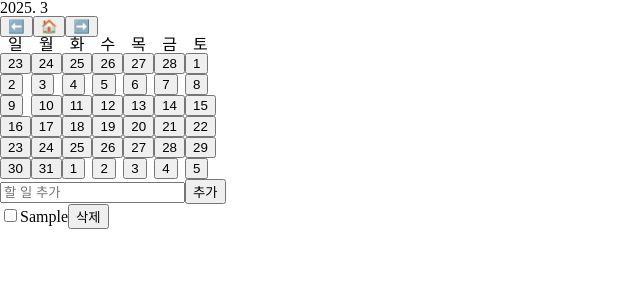
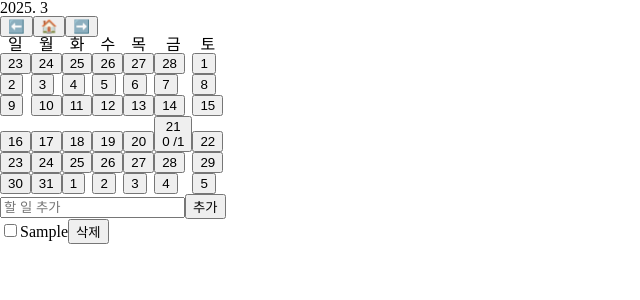
Before and after one commit to CEOS-Developers/react-todo-21th, a React (Vite) app: page / in a window 1280 px wide. Both pictures are taken after typing "Sample" into the empty fields and a click on the button "추가". Shown: the top 300 px of the page, without its empty margins (0-640 px from the left). Built offline with nearby package versions, Linux system fonts and the light colour scheme.

Commit message:
feat: add done, total count
done count / total count
if there is no todo, nothing is displayed

```diff
--- a/src/components/Calendar.tsx
+++ b/src/components/Calendar.tsx
@@ -1,6 +1,7 @@
 import styled from 'styled-components';
 import { Day } from '../types/day';
 import { ChangeMonth, GoToToday, SelectDateKey } from '../types/dayActions';
+import { TodoStats } from '../types/todo';
 import CalendarHeader from './CalendarHeader';
 import CalendarBody from './CalendarBody';
 
@@ -10,6 +11,7 @@ interface CalendarProps {
   thisYear: number;
   thisMonth: number;
   daysByWeek: Day[][];
+  dateStats: TodoStats;
   onChangeMonth: ChangeMonth;
   onGoToToday: GoToToday;
   onSelectDateKey: SelectDateKey;
@@ -21,6 +23,7 @@ function Calendar({
   thisYear,
   thisMonth,
   daysByWeek,
+  dateStats,
   onChangeMonth,
   onGoToToday,
   onSelectDateKey,
@@ -38,6 +41,7 @@ function Calendar({
         selectedDateKey={selectedDateKey}
         daysByWeek={daysByWeek}
         onSelectDateKey={onSelectDateKey}
+        dateStats={dateStats}
       />
     </CalendarContainer>
   );
--- a/src/components/CalendarBody.tsx
+++ b/src/components/CalendarBody.tsx
@@ -2,6 +2,7 @@ import styled from 'styled-components';
 import { WEEKDAY } from '../constants/texts';
 import { Day } from '../types/day';
 import { SelectDateKey } from '../types/dayActions';
+import { TodoStats } from '../types/todo';
 import formatDateKey from '../utils/formatDateKey';
 
 interface CalendarBodyProps {
@@ -9,6 +10,7 @@ interface CalendarBodyProps {
   selectedDateKey: string;
   daysByWeek: Day[][];
   onSelectDateKey: SelectDateKey;
+  dateStats: TodoStats;
 }
 
 function CalendarBody({
@@ -16,6 +18,7 @@ function CalendarBody({
   selectedDateKey,
   daysByWeek,
   onSelectDateKey,
+  dateStats,
 }: CalendarBodyProps) {
   return (
     <Table>
@@ -38,6 +41,12 @@ function CalendarBody({
                   onClick={() => onSelectDateKey(day.dateKey)}
                 >
                   {day.date}
+                  {dateStats[day.dateKey] && (
+                    <StatsText>
+                      {dateStats[day.dateKey].doneCount} /
+                      {dateStats[day.dateKey].totalCount}
+                    </StatsText>
+                  )}
                 </DayButton>
               </Td>
             ))}
@@ -61,3 +70,4 @@ const DayButton = styled.button<{
   isSelected: boolean;
   monthOffset: number;
 }>``;
+const StatsText = styled.div``;
--- a/src/hooks/todos/useTodoStatistics.tsx
+++ b/src/hooks/todos/useTodoStatistics.tsx
@@ -1,8 +1,9 @@
 import { useMemo } from 'react';
+import { TodoStats } from '../../types/todo';
 import { UseTodoStateReturn } from './useTodoState';
 
 export interface UseTodoStatisticsReturn {
-  dateStats: Record<string, { totalCount: number; doneCount: number }>;
+  dateStats: TodoStats;
 }
 
 function useTodoStatistics(state: UseTodoStateReturn): UseTodoStatisticsReturn {
--- a/src/types/todo.tsx
+++ b/src/types/todo.tsx
@@ -6,3 +6,8 @@ export interface Todo {
 }
 
 export type DateTodos = Record<string, Todo[]>;
+
+export type TodoStats = Record<
+  string,
+  { totalCount: number; doneCount: number }
+>;
--- a/src/views/Home.tsx
+++ b/src/views/Home.tsx
@@ -17,6 +17,7 @@ function Home() {
         thisYear={calendarLogic.calendarDate.getFullYear()}
         thisMonth={calendarLogic.calendarDate.getMonth()}
         daysByWeek={calendarLogic.daysByWeek}
+        dateStats={dateTodos.dateStats}
         onChangeMonth={calendarLogic.changeMonth}
         onGoToToday={calendarLogic.goToToday}
         onSelectDateKey={calendarLogic.selectDateKey}
```
